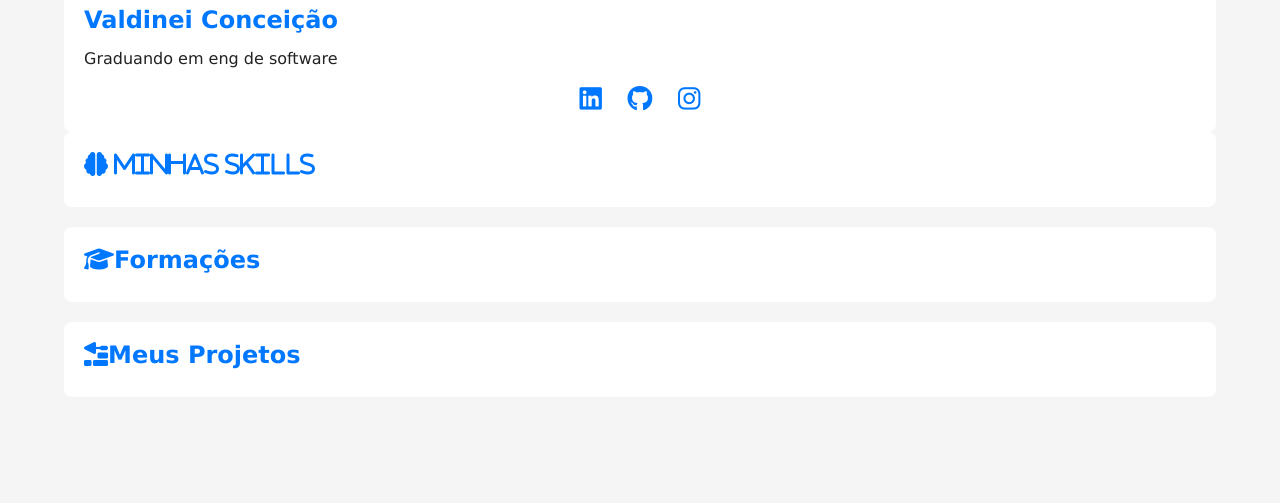
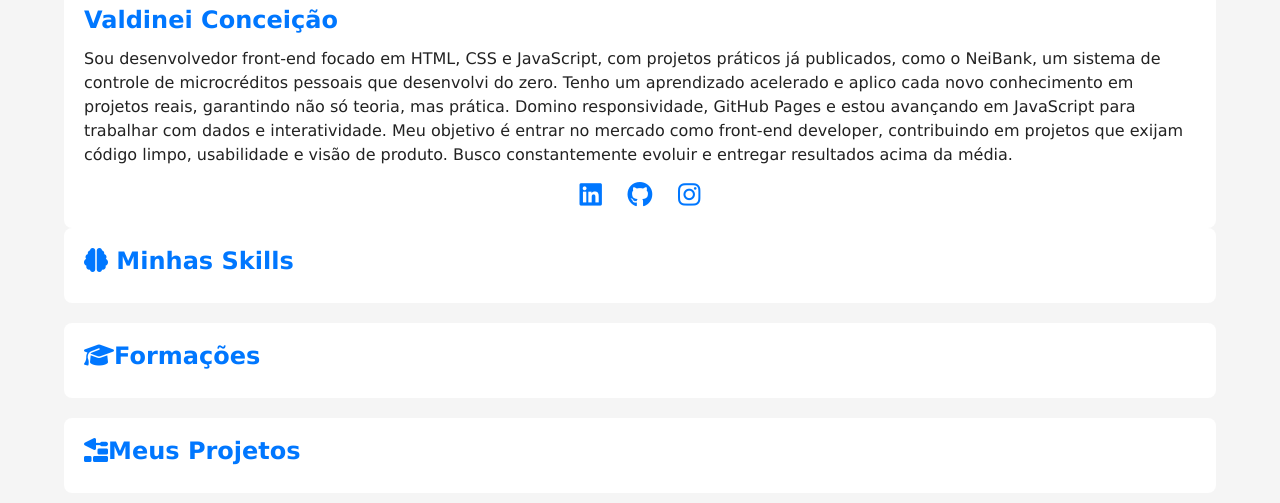
Before and after one commit to ValdineiCS/portifolio, a plain HTML site: page index.html in a window 1280 px wide. Shown: the part 271-774 px from the top of the page. Drawn offline with Linux system fonts and the light colour scheme.

Commit message:
Update index.html

```diff
--- a/index.html
+++ b/index.html
@@ -28,7 +28,15 @@
        <section id="ficha">
         <img src="" alt="" class="foto">
         <h1>Valdinei Conceição</h1>
-        <p>Graduando em eng de software</p>
+        <p>Sou desenvolvedor front-end focado em HTML, CSS e JavaScript, com projetos práticos já publicados, como o NeiBank, um sistema de controle de microcréditos pessoais que desenvolvi do zero.
+
+
+
+Tenho um aprendizado acelerado e aplico cada novo conhecimento em projetos reais, garantindo não só teoria, mas prática. Domino responsividade, GitHub Pages e estou avançando em JavaScript para trabalhar com dados e interatividade.
+
+
+
+Meu objetivo é entrar no mercado como front-end developer, contribuindo em projetos que exijam código limpo, usabilidade e visão de produto. Busco constantemente evoluir e entregar resultados acima da média.</p>
         <div id="social">
             <a href="" target="_blank" rel="nofollow"><i class="fa-brands fa-linkedin"></i></a>
             <a href="" target="_blank" rel="nofollow"><i class="fa-brands fa-github"></i></a>
@@ -39,7 +47,7 @@
        <section id="detalhes">
 
         <article id="skills">
-            <h2><i class="fa-solid fa-brain"> Minhas Skills</i></h2>
+            <h2><i class="fa-solid fa-brain"></i> Minhas Skills</h2>
         </article>
 
         <article id="formacao">
```
